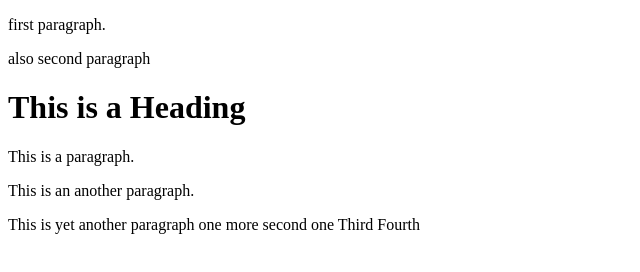
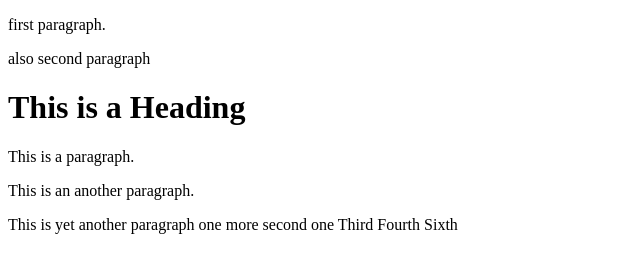
Before and after one commit to manujuyal/learning-git, a plain HTML site: page index.html in a window 1280 px wide. Shown: the full height of the page, 0-640 px from the left. Drawn offline with Linux system fonts and the light colour scheme.

Commit message:
Update index.html

```diff
--- a/index.html
+++ b/index.html
@@ -14,5 +14,6 @@ one more
 second one
 Third
 Fourth
+Sixth
 </body>
 </html>
```
